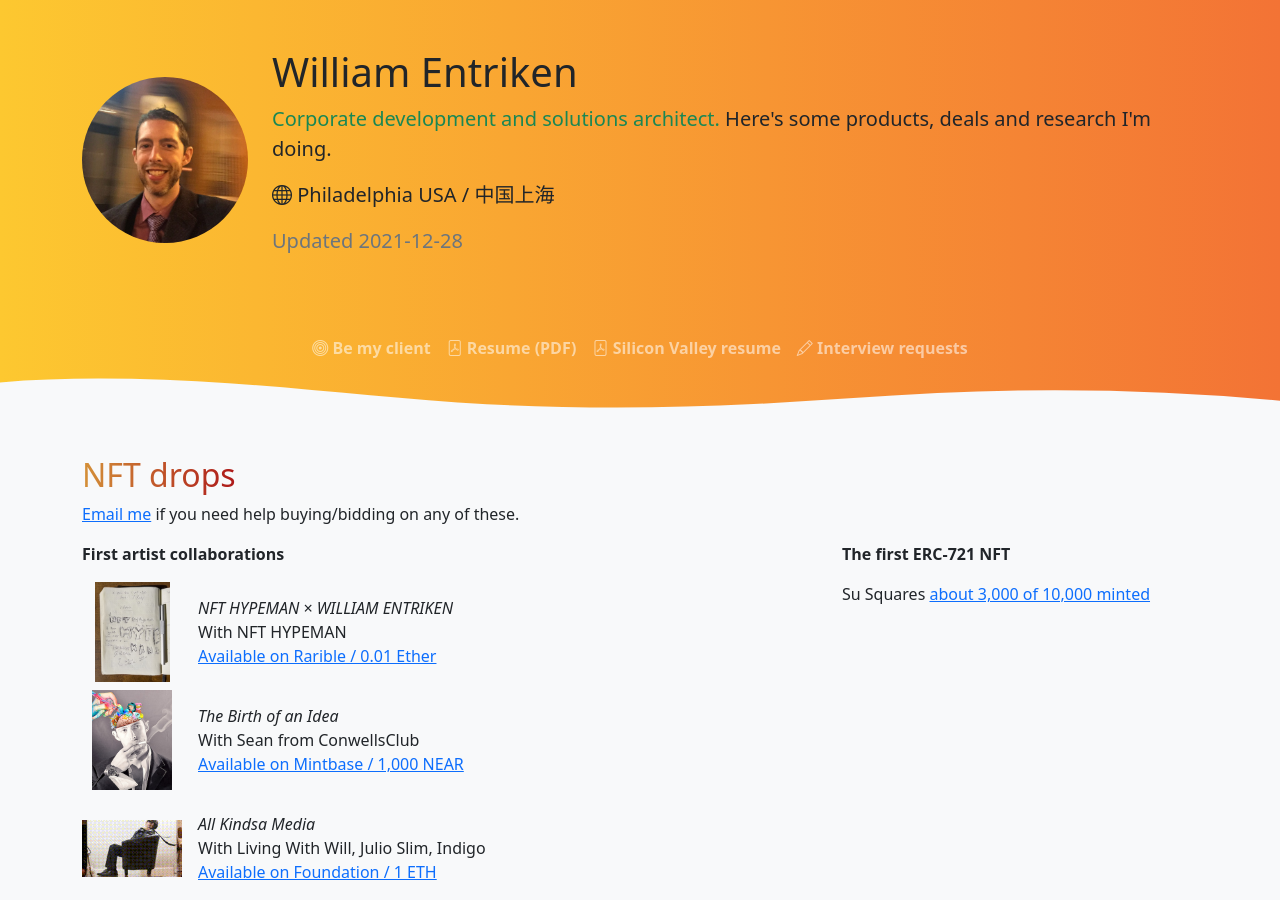
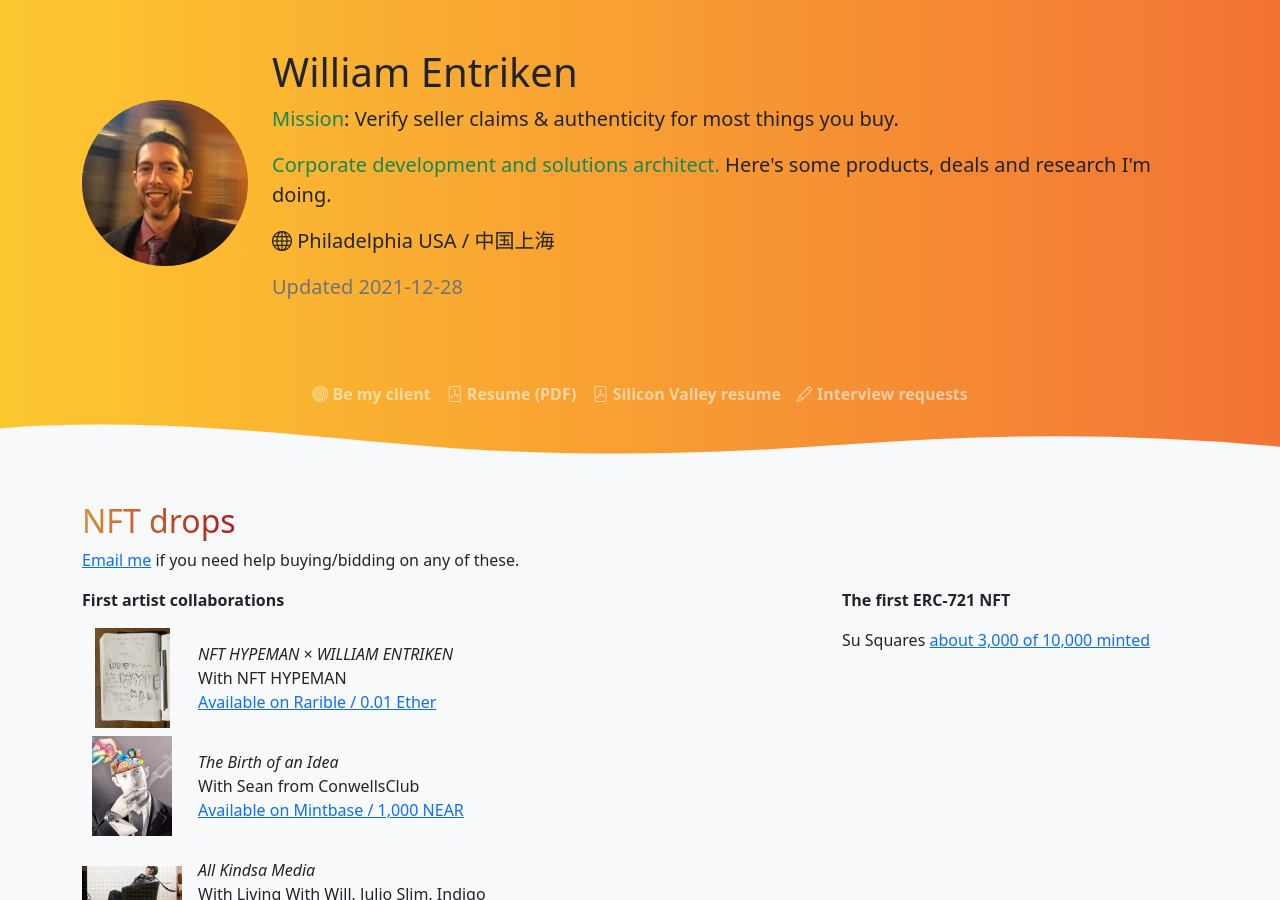
Before and after one commit to fulldecent/phor.net, a Jekyll site: the page built from index.html, in a window 1280 px wide and 900 px high. Built offline with Jekyll 4.4.1, drawn with Linux system fonts in a browser that asks for light colours; nearby versions of some CDN libraries; comment, search, counter and statistics services are not loaded.

Commit message:
add professional mission statement

```diff
--- a/index.html
+++ b/index.html
@@ -186,6 +186,7 @@ Let me introduce my friend William Entriken, who is the author of ERC 721 Non-Fu
         </div>
         <div class="col-sm-10">
           <h1>William Entriken<!--, M.Fin., M.B.A. --></h1>
+          <p class="lead"><span class="text text-success">Mission</span>: Verify seller claims &amp; authenticity for most things you buy.</p>
           <p class="lead"><span class="text text-success">Corporate development and solutions architect.</span> Here's some products, deals and research I'm doing.</p>
           <p class="lead"><i class="bi bi-globe" aria-hidden="true"></i> Philadelphia USA / 中国上海</p>
           <p class="lead text-muted">Updated {{ site.time | date: "%Y-%m-%d"}}</p>
```
